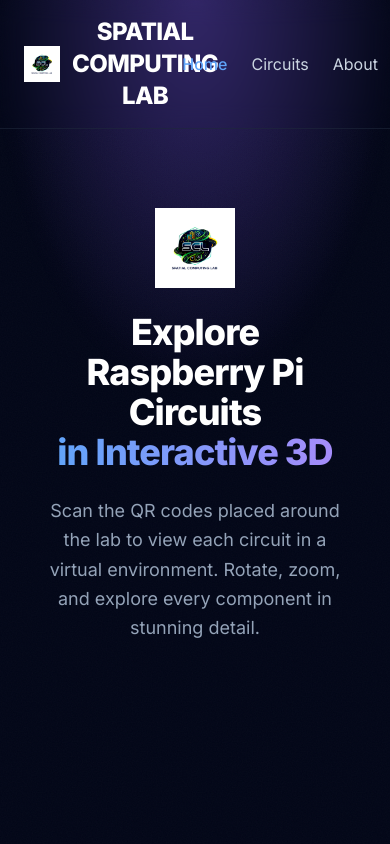
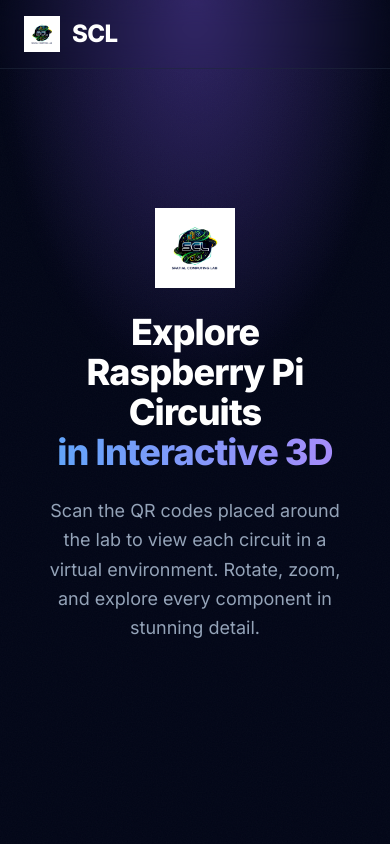
Before and after one commit to TanmayK-23/Spatial_Computing_Lab, a React (Vite) app: page / in a window 390 px wide. Shown: the top 844 px of the page. Built offline with nearby package versions, Linux system fonts and the light colour scheme.

Commit message:
mobile nav overflow fix

```diff
--- a/src/components/Navbar.tsx
+++ b/src/components/Navbar.tsx
@@ -33,10 +33,11 @@ export default function Navbar() {
           alt="Spatial Computing Lab Logo"
           className="h-9 w-9 object-contain"
         />
-        <span>SPATIAL COMPUTING LAB</span>
+        <span className="hidden sm:inline">SPATIAL COMPUTING LAB</span>
+        <span className="sm:hidden">SCL</span>
       </button>
 
-        <div className="flex items-center gap-6">
+        <div className="hidden sm:flex items-center gap-6">
           <button
             onClick={goHome}
             className={
```
